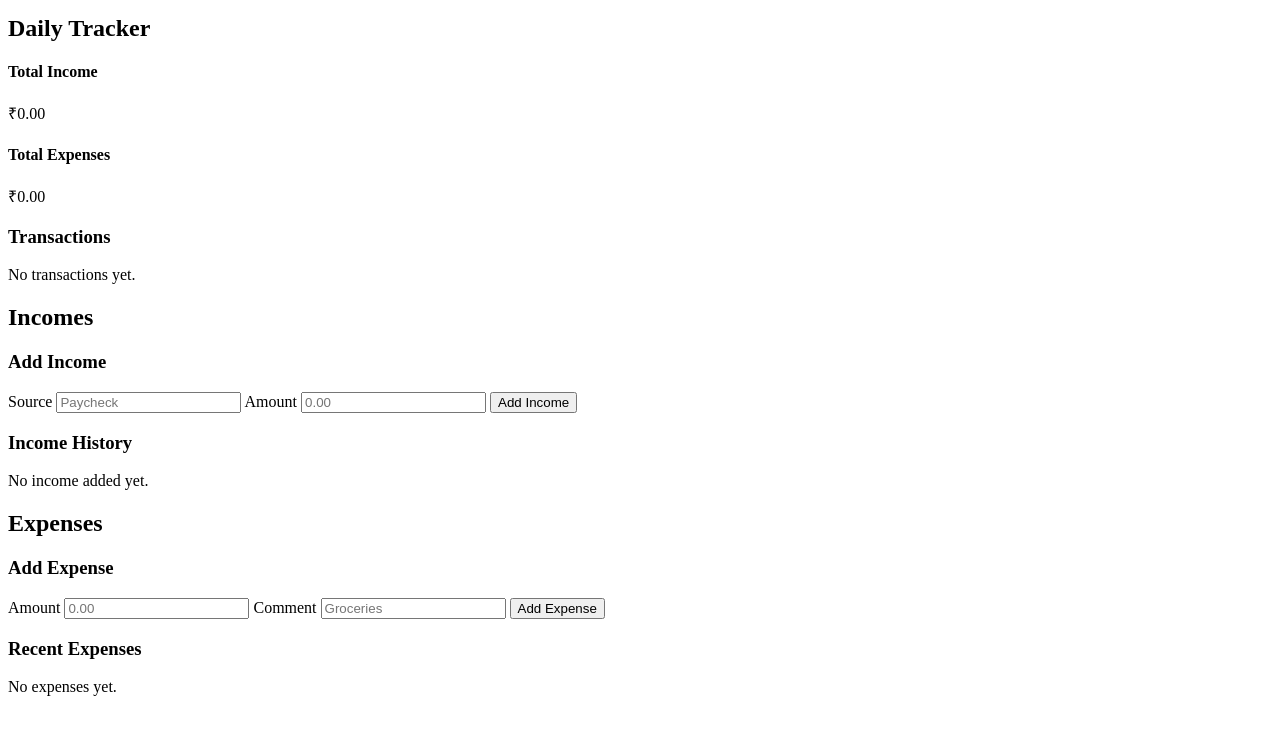
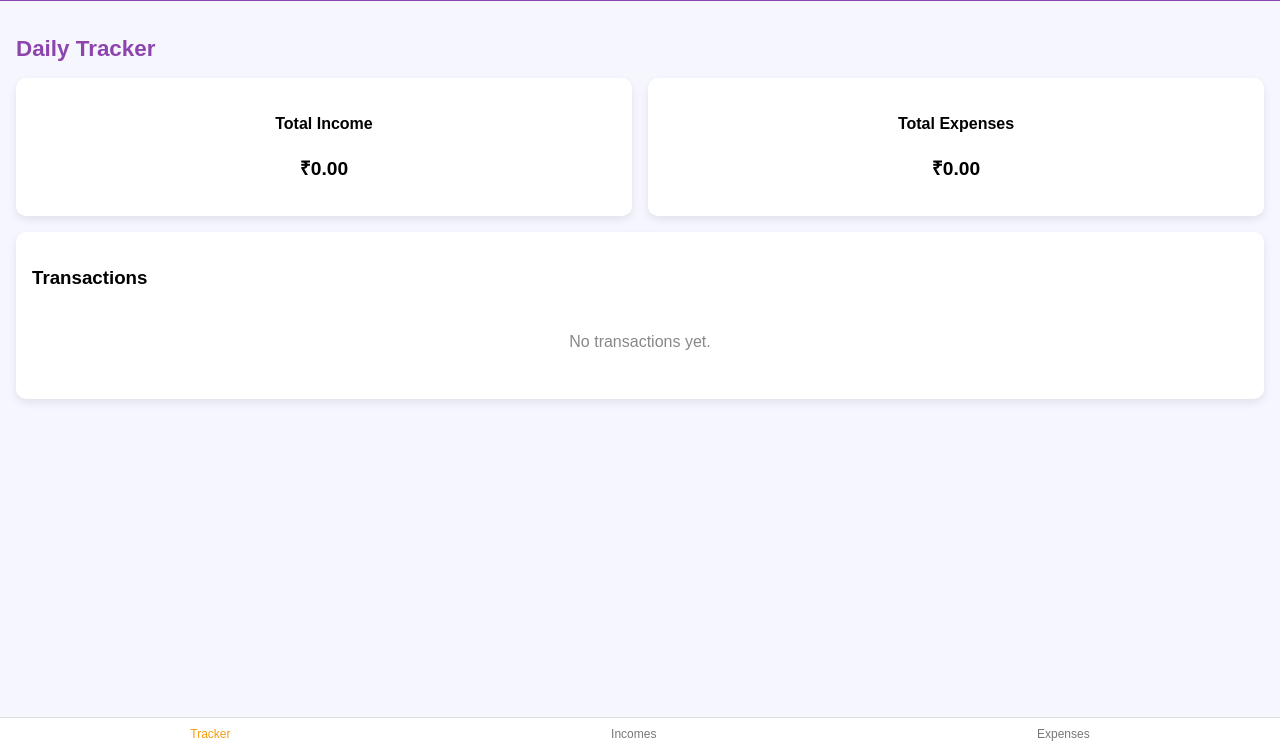
Before and after one commit to Arunkumar-Ak43/Spendlyst-Test, a plain HTML site: page index.html in a window 1280 px wide. Shown: the part 49-800 px from the top of the page. Drawn offline with Linux system fonts and the light colour scheme; the site is published under a folder, as on GitHub Pages, so addresses that start at the root find nothing.

Commit message:
Update index.html

```diff
--- a/index.html
+++ b/index.html
@@ -5,7 +5,7 @@
   <meta name="viewport" content="width=device-width,initial-scale=1" />
   <title>Spendlyst - Test Version</title>
 
-  <link rel="stylesheet" href="/App/Assets/styles.css" />
+  <link rel="stylesheet" href="style.css" />
 </head>
 
 <body>
@@ -103,6 +103,6 @@
     </main>
   </div>
 
-  <script src="/App/Assets/script.js"></script>
+  <script src="script.js"></script>
 </body>
 </html>
```
